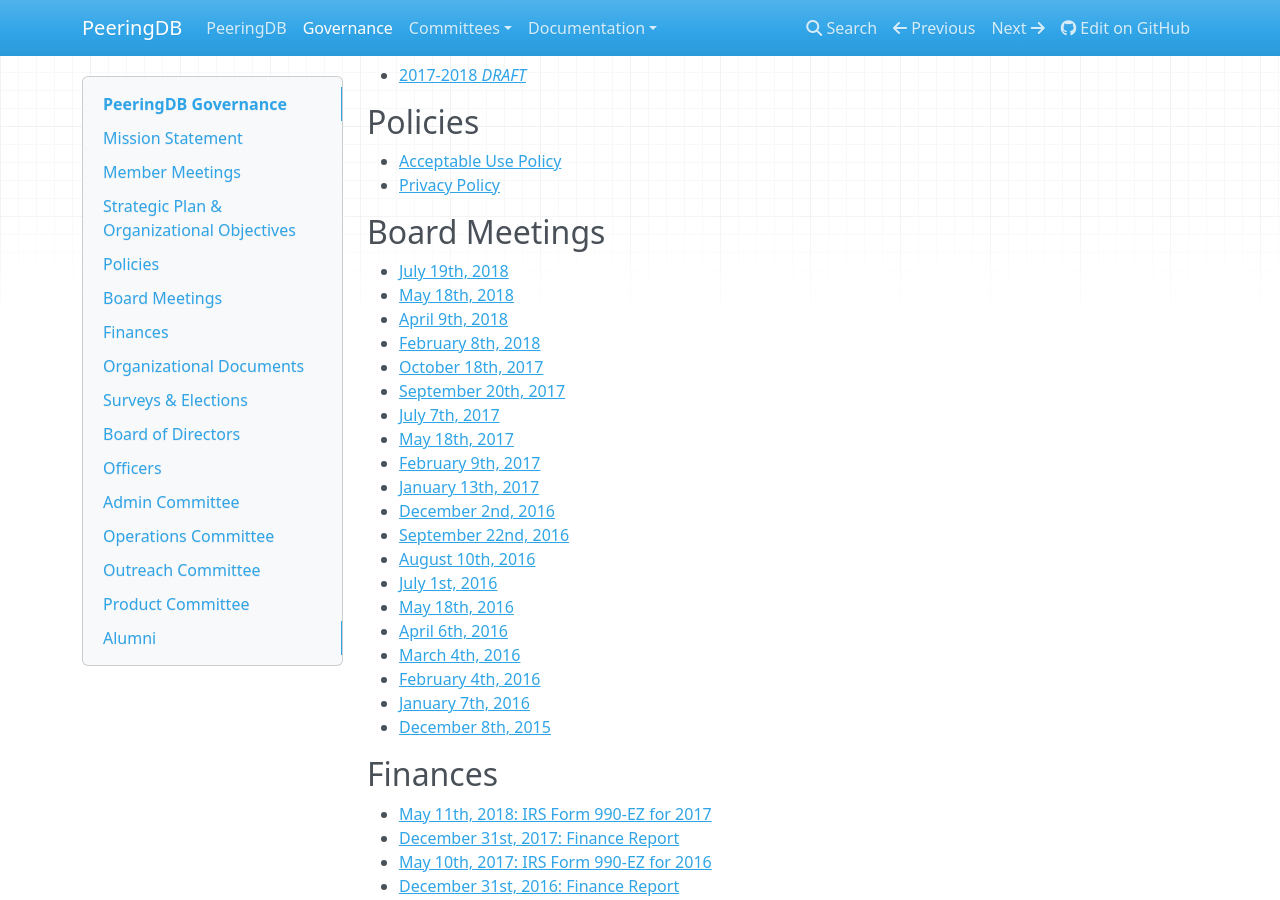
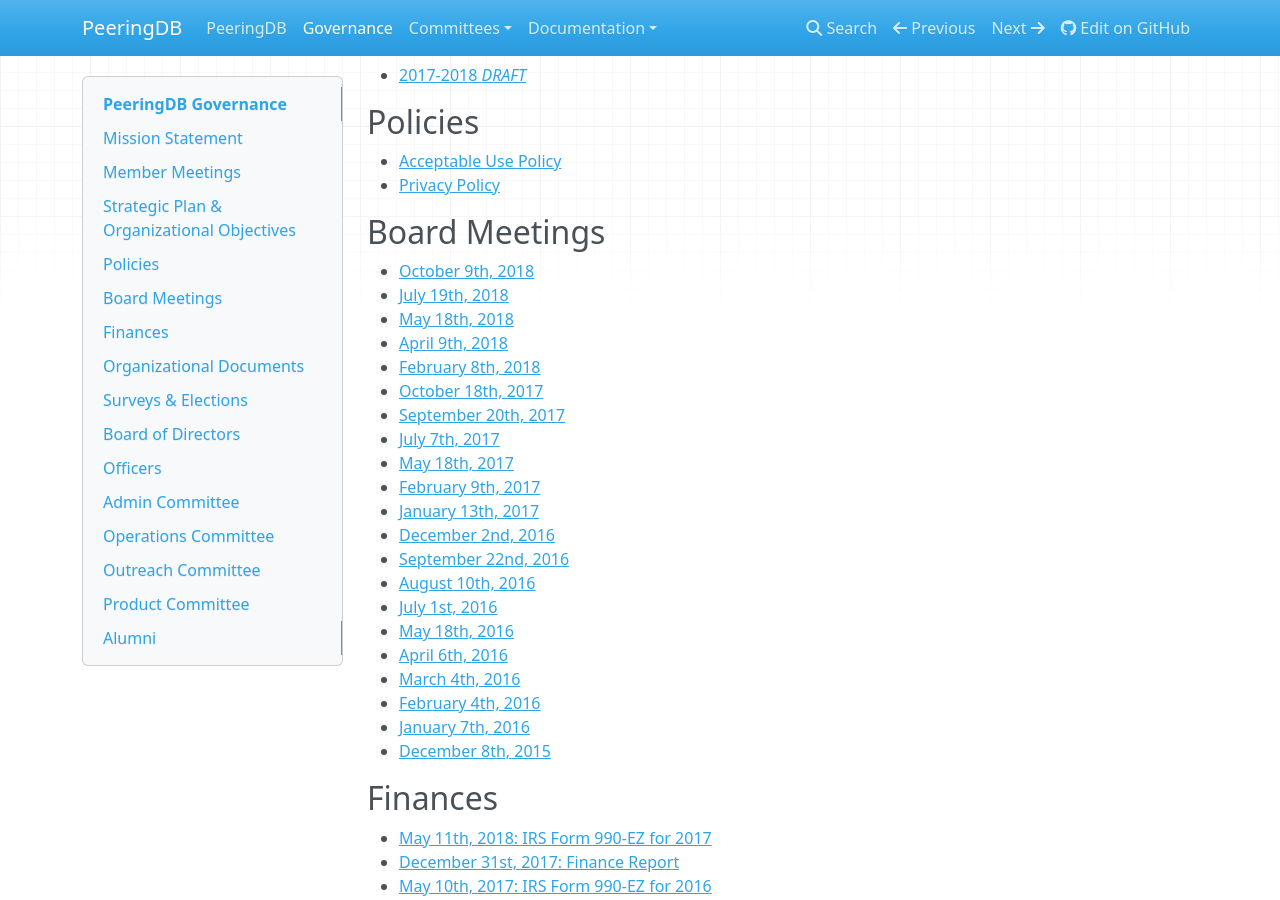
Before and after one commit to peeringdb/docs, an MkDocs documentation site: the page built from docs/gov.md, in a window 1280 px wide and 900 px high, scrolled down 387 px. Built offline with MkDocs 1.6.1, drawn with Linux system fonts in a browser that asks for light colours; nearby versions of some CDN libraries; old or Windows-style settings are respelled for this version of MkDocs.

Commit message:
Board meeting.

```diff
--- a/docs/gov.md
+++ b/docs/gov.md
@@ -22,6 +22,7 @@
 
 ## Board Meetings
 
+- [October 9th, 2018](gov/legaldocs/2018-10-09_PeeringDB_Board_Minutes.pdf)
 - [July 19th, 2018](gov/legaldocs/2018-07-19_PeeringDB_Board_Minutes.pdf)
 - [May 18th, 2018](gov/legaldocs/2018-05-18_PeeringDB_Board_Consent_of_Directors_in_Lieu_of_Annual_Meeting.pdf)
 - [April 9th, 2018](gov/legaldocs/2018-04-09_PeeringDB_Board_Minutes.pdf)
```
Also changed, not shown: 2 other files.
